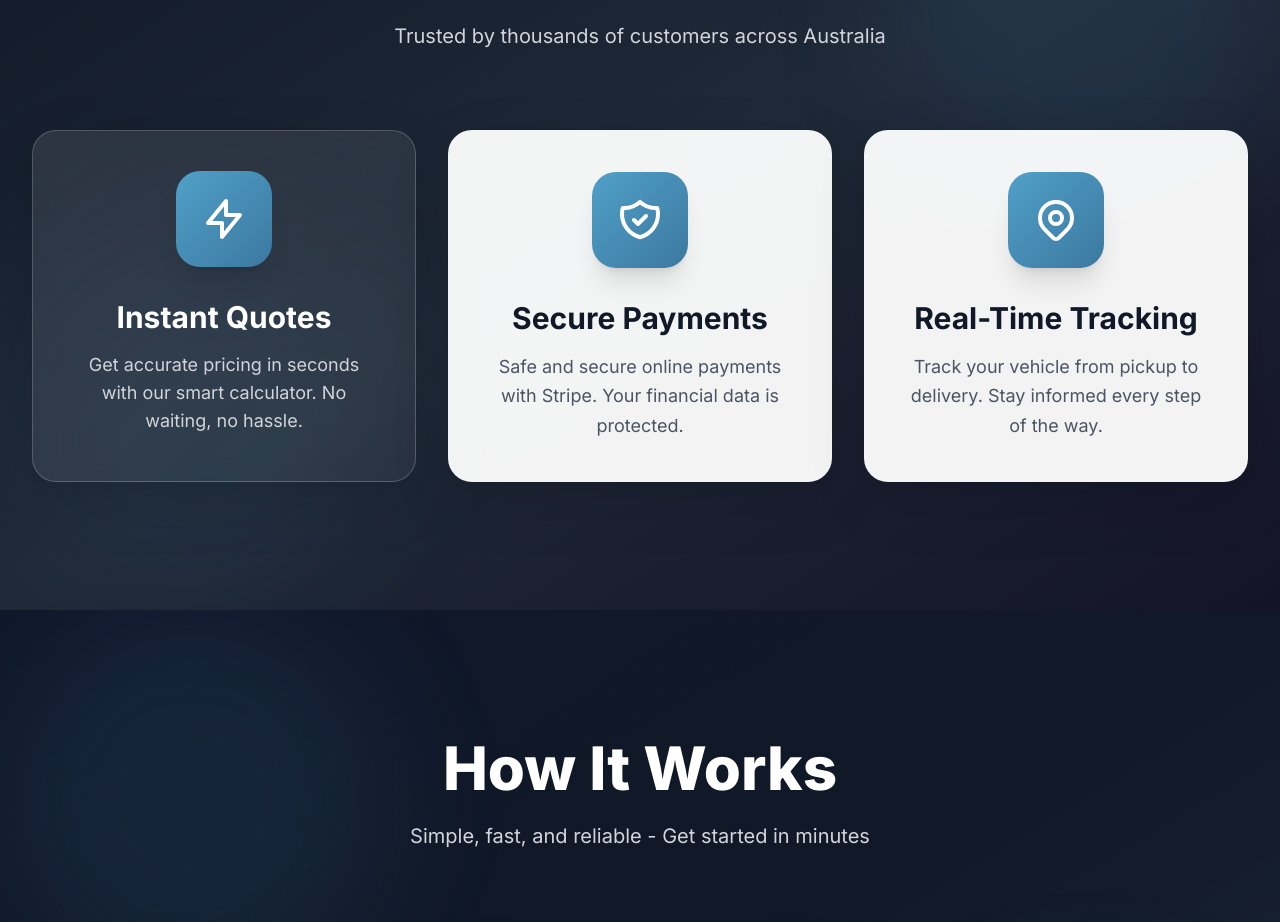
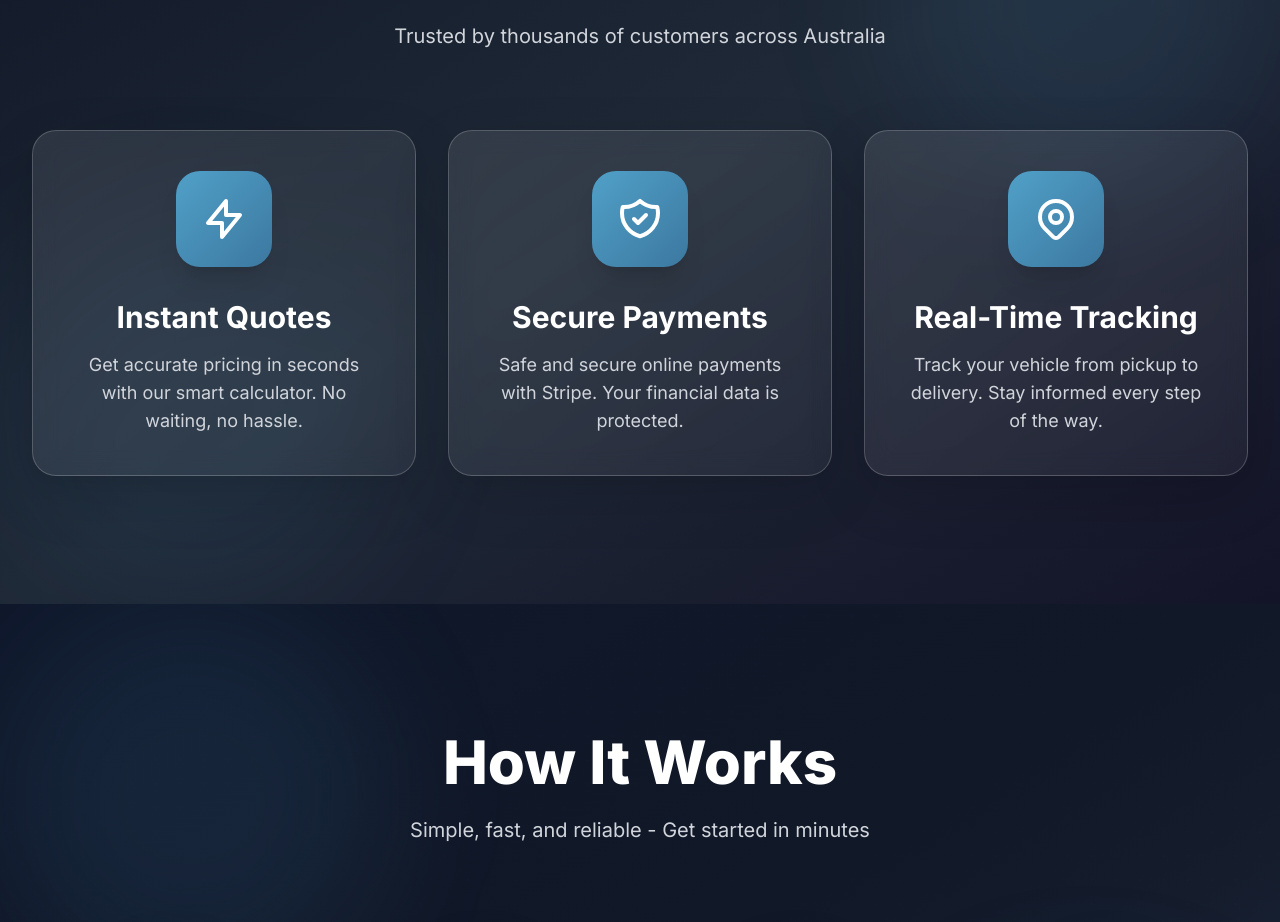
Before and after one commit to Ali139456/Next-Transport, a Next.js app: page / in a window 1280 px wide. Shown: the part 1103-2025 px from the top of the page. Built offline with nearby package versions, Linux system fonts and the light colour scheme.

Commit message:
Fix remaining white cards in HomePage features section

```diff
--- a/components/HomePage.tsx
+++ b/components/HomePage.tsx
@@ -107,27 +107,29 @@ export default function HomePage() {
                 <p className="text-gray-300 leading-relaxed text-sm sm:text-base md:text-lg">Get accurate pricing in seconds with our smart calculator. No waiting, no hassle.</p>
               </div>
             </div>
-            <div className="group text-center p-10 rounded-3xl bg-white/95 border-2 border-gray-100 hover:border-accent-300 card-shadow-lg hover:shadow-2xl transition-shadow duration-200 relative overflow-hidden">
+            <div className="group text-center p-6 sm:p-8 md:p-10 rounded-2xl sm:rounded-3xl bg-gradient-to-br from-white/10 to-white/5 backdrop-blur-md border border-white/20 hover:border-accent-400/50 card-shadow-lg hover:shadow-2xl transition-all duration-200 relative overflow-hidden">
+              <div className="absolute inset-0 bg-gradient-to-br from-accent-500/10 to-transparent opacity-0 group-hover:opacity-100 transition-opacity duration-200"></div>
               <div className="relative z-10">
-                <div className="bg-gradient-to-br from-accent-500 to-accent-600 w-24 h-24 rounded-3xl flex items-center justify-center mx-auto mb-8 shadow-xl transition-transform duration-200 group-hover:scale-105">
-                  <svg className="w-12 h-12 text-white" fill="none" stroke="currentColor" viewBox="0 0 24 24">
+                <div className="bg-gradient-to-br from-accent-500 to-accent-600 w-16 h-16 sm:w-20 sm:h-20 md:w-24 md:h-24 rounded-2xl sm:rounded-3xl flex items-center justify-center mx-auto mb-4 sm:mb-6 md:mb-8 shadow-xl transition-transform duration-200 group-hover:scale-110">
+                  <svg className="w-8 h-8 sm:w-10 sm:h-10 md:w-12 md:h-12 text-white" fill="none" stroke="currentColor" viewBox="0 0 24 24">
                     <path strokeLinecap="round" strokeLinejoin="round" strokeWidth={2} d="M9 12l2 2 4-4m5.618-4.016A11.955 11.955 0 0112 2.944a11.955 11.955 0 01-8.618 3.04A12.02 12.02 0 003 9c0 5.591 3.824 10.29 9 11.622 5.176-1.332 9-6.03 9-11.622 0-1.042-.133-2.052-.382-3.016z" />
                   </svg>
                 </div>
-                <h3 className="text-3xl font-bold mb-4 text-gray-900">Secure Payments</h3>
-                <p className="text-gray-600 leading-relaxed text-lg">Safe and secure online payments with Stripe. Your financial data is protected.</p>
+                <h3 className="text-xl sm:text-2xl md:text-3xl font-bold mb-3 sm:mb-4 text-white">Secure Payments</h3>
+                <p className="text-gray-300 leading-relaxed text-sm sm:text-base md:text-lg">Safe and secure online payments with Stripe. Your financial data is protected.</p>
               </div>
             </div>
-            <div className="group text-center p-10 rounded-3xl bg-white/95 border-2 border-gray-100 hover:border-accent-300 card-shadow-lg hover:shadow-2xl transition-shadow duration-200 relative overflow-hidden">
+            <div className="group text-center p-6 sm:p-8 md:p-10 rounded-2xl sm:rounded-3xl bg-gradient-to-br from-white/10 to-white/5 backdrop-blur-md border border-white/20 hover:border-accent-400/50 card-shadow-lg hover:shadow-2xl transition-all duration-200 relative overflow-hidden">
+              <div className="absolute inset-0 bg-gradient-to-br from-accent-500/10 to-transparent opacity-0 group-hover:opacity-100 transition-opacity duration-200"></div>
               <div className="relative z-10">
-                <div className="bg-gradient-to-br from-accent-500 to-accent-600 w-24 h-24 rounded-3xl flex items-center justify-center mx-auto mb-8 shadow-xl transition-transform duration-200 group-hover:scale-105">
-                  <svg className="w-12 h-12 text-white" fill="none" stroke="currentColor" viewBox="0 0 24 24">
+                <div className="bg-gradient-to-br from-accent-500 to-accent-600 w-16 h-16 sm:w-20 sm:h-20 md:w-24 md:h-24 rounded-2xl sm:rounded-3xl flex items-center justify-center mx-auto mb-4 sm:mb-6 md:mb-8 shadow-xl transition-transform duration-200 group-hover:scale-110">
+                  <svg className="w-8 h-8 sm:w-10 sm:h-10 md:w-12 md:h-12 text-white" fill="none" stroke="currentColor" viewBox="0 0 24 24">
                     <path strokeLinecap="round" strokeLinejoin="round" strokeWidth={2} d="M17.657 16.657L13.414 20.9a1.998 1.998 0 01-2.827 0l-4.244-4.243a8 8 0 1111.314 0z" />
                     <path strokeLinecap="round" strokeLinejoin="round" strokeWidth={2} d="M15 11a3 3 0 11-6 0 3 3 0 016 0z" />
                   </svg>
                 </div>
-                <h3 className="text-3xl font-bold mb-4 text-gray-900">Real-Time Tracking</h3>
-                <p className="text-gray-600 leading-relaxed text-lg">Track your vehicle from pickup to delivery. Stay informed every step of the way.</p>
+                <h3 className="text-xl sm:text-2xl md:text-3xl font-bold mb-3 sm:mb-4 text-white">Real-Time Tracking</h3>
+                <p className="text-gray-300 leading-relaxed text-sm sm:text-base md:text-lg">Track your vehicle from pickup to delivery. Stay informed every step of the way.</p>
               </div>
             </div>
           </div>
```
